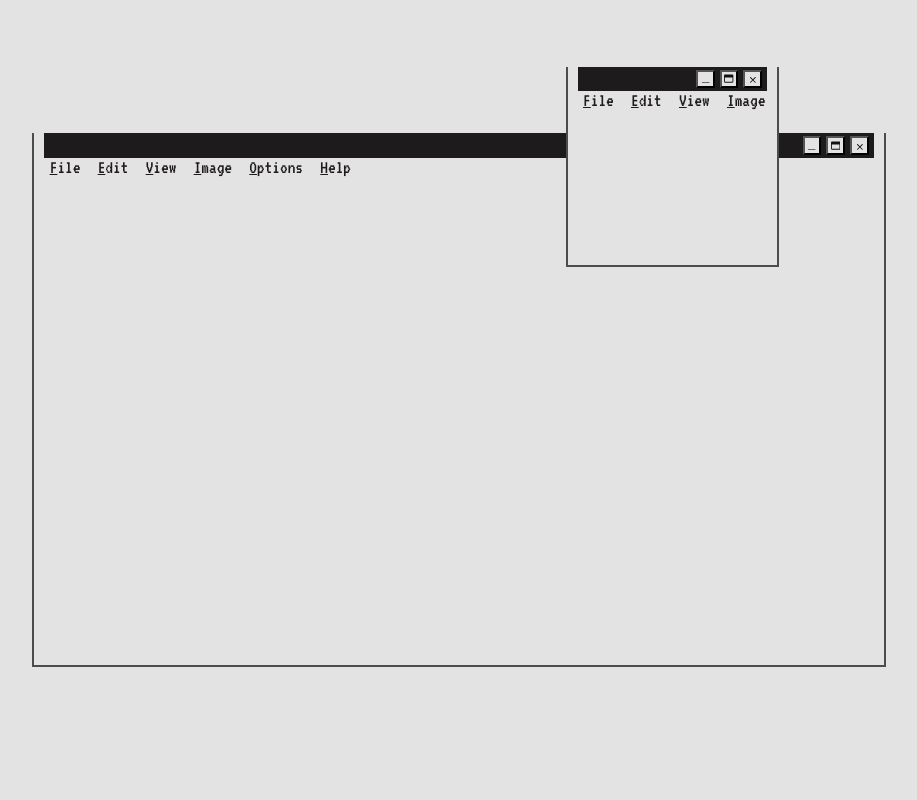
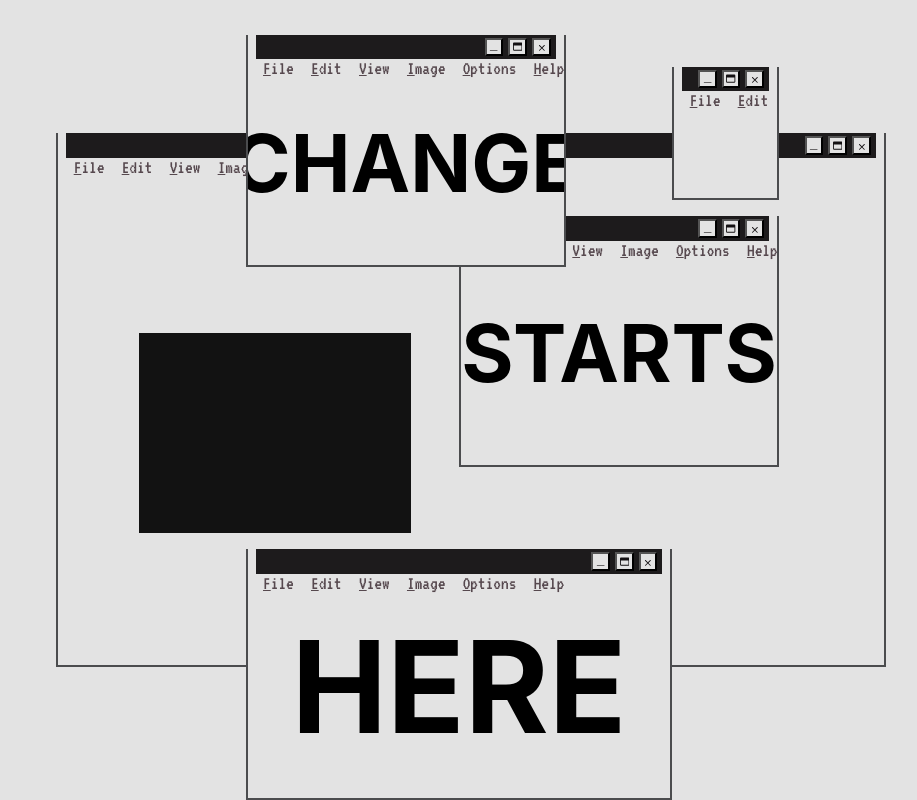
Before and after one commit to Alee2117/dribbble-glitch, a Next.js app: page / in a window 1280 px wide. Shown: the whole page, without its empty margins (181-1098 px from the left). Built offline with nearby package versions, Linux system fonts and the light colour scheme.

Commit message:
added alittle content and more styling

```diff
--- a/components/Navbar/Navbar.module.scss
+++ b/components/Navbar/Navbar.module.scss
@@ -10,7 +10,7 @@
 
     .fake-nav-item {
       padding-right: 0.9em;
-      color: hsl(336, 9%, 11%);
+      color: hsl(336, 9%, 31%);
 
       .underline {
         text-decoration: underline;
--- a/components/WindowOptions/WindowOptions.module.scss
+++ b/components/WindowOptions/WindowOptions.module.scss
@@ -2,7 +2,7 @@
   background-color: hsl(330, 4%, 11%);
   display: flex;
   justify-content: flex-end;
-  margin-inline: 10px;
+  margin-inline: 8px;
   padding-block: 3px;
 }
 
--- a/pages/index.tsx
+++ b/pages/index.tsx
@@ -9,11 +9,29 @@ export default function Home() {
     <div className={styles.container}>
       <div className={styles["main-window"]}>
         <WindowOptions />
-       <Navbar />
+        <Navbar />
       </div>
       <div className={styles["tiny-window"]}>
         <WindowOptions />
-       <Navbar />
+        <Navbar />
+      </div>
+      <div className={styles["md-text-window-three"]}>
+        <WindowOptions />
+        <Navbar />
+        <div className={styles["glitch-text"]}>HERE</div>
+      </div>
+      <div className={styles["md-text-window-two"]}>
+        <WindowOptions />
+        <Navbar />
+        <div className={styles["glitch-text"]}>STARTS</div>
+      </div>
+      <div className={styles["md-text-window-one"]}>
+        <WindowOptions />
+        <Navbar />
+        <div className={styles["glitch-text"]}>CHANGE</div>
+      </div>
+      <div className={styles["black-window"]}>
+
       </div>
     </div>
   )
--- a/styles/Home.module.scss
+++ b/styles/Home.module.scss
@@ -18,6 +18,7 @@
     grid-column: 3 / 11;
     grid-row: 3 / 11;
     background-color: hsl(0, 0%, 89%);
+    margin-left: 1.5rem;
   }
 
   .tiny-window {
@@ -25,9 +26,80 @@
     border-right: 2px solid hsl(220, 2%, 30%);
     border-bottom: 2px solid hsl(220, 2%, 30%);
     // font-family: "alien-one";
-    grid-column: 8 / 10;
-    grid-row: 2 / 5;
+    grid-column: 9/10;
+    grid-row: 2/4;
     background-color: hsl(0, 0%, 89%);
     overflow: hidden;
   }
+
+  .md-text-window-one {
+    border-left: 2px solid hsl(220, 2%, 30%);
+    border-right: 2px solid hsl(220, 2%, 30%);
+    border-bottom: 2px solid hsl(220, 2%, 30%);
+    // font-family: "alien-one";
+    grid-column: 5/8;
+    grid-row: 2/5;
+    background-color: hsl(0, 0%, 89%);
+    overflow: hidden;
+    margin-top: -2rem;
+    position: relative;
+
+    .glitch-text {
+      font-size: 5rem;
+    }
+  }
+
+  .md-text-window-two {
+    border-left: 2px solid hsl(220, 2%, 30%);
+    border-right: 2px solid hsl(220, 2%, 30%);
+    border-bottom: 2px solid hsl(220, 2%, 30%);
+    // font-family: "alien-one";
+    grid-column: 7/10;
+    grid-row: 4/8;
+    background-color: hsl(0, 0%, 89%);
+    overflow: hidden;
+    margin-top: 1rem;
+    position: relative;
+
+    .glitch-text {
+      font-size: 5rem;
+    }
+  }
+
+  .md-text-window-three {
+    border-left: 2px solid hsl(220, 2%, 30%);
+    border-right: 2px solid hsl(220, 2%, 30%);
+    border-bottom: 2px solid hsl(220, 2%, 30%);
+    // font-family: "alien-one";
+    grid-column: 5/9;
+    grid-row: 9/13;
+    background-color: hsl(0, 0%, 89%);
+    overflow: hidden;
+    margin-top: 1rem;
+    position: relative;
+
+    .glitch-text {
+      font-size: 8rem;
+    }
+  }
+
+  .black-window {
+    border-left: 2px solid hsl(0, 0%, 7%);
+    border-right: 2px solid hsl(0, 0%, 7%);
+    border-bottom: 2px solid hsl(0, 0%, 7%);
+    // font-family: "alien-one";
+    grid-column: 4/7;
+    grid-row: 6/9;
+    background-color: hsl(0, 0%, 7%);
+    margin-right: 3rem;
+  }
 }
+
+.glitch-text {
+  position: absolute;
+  top: 50%;
+  left: 50%;
+  transform: translate(-50%, -50%);
+  font-weight: bold;
+  padding-top: 1.5rem;
+}
```
